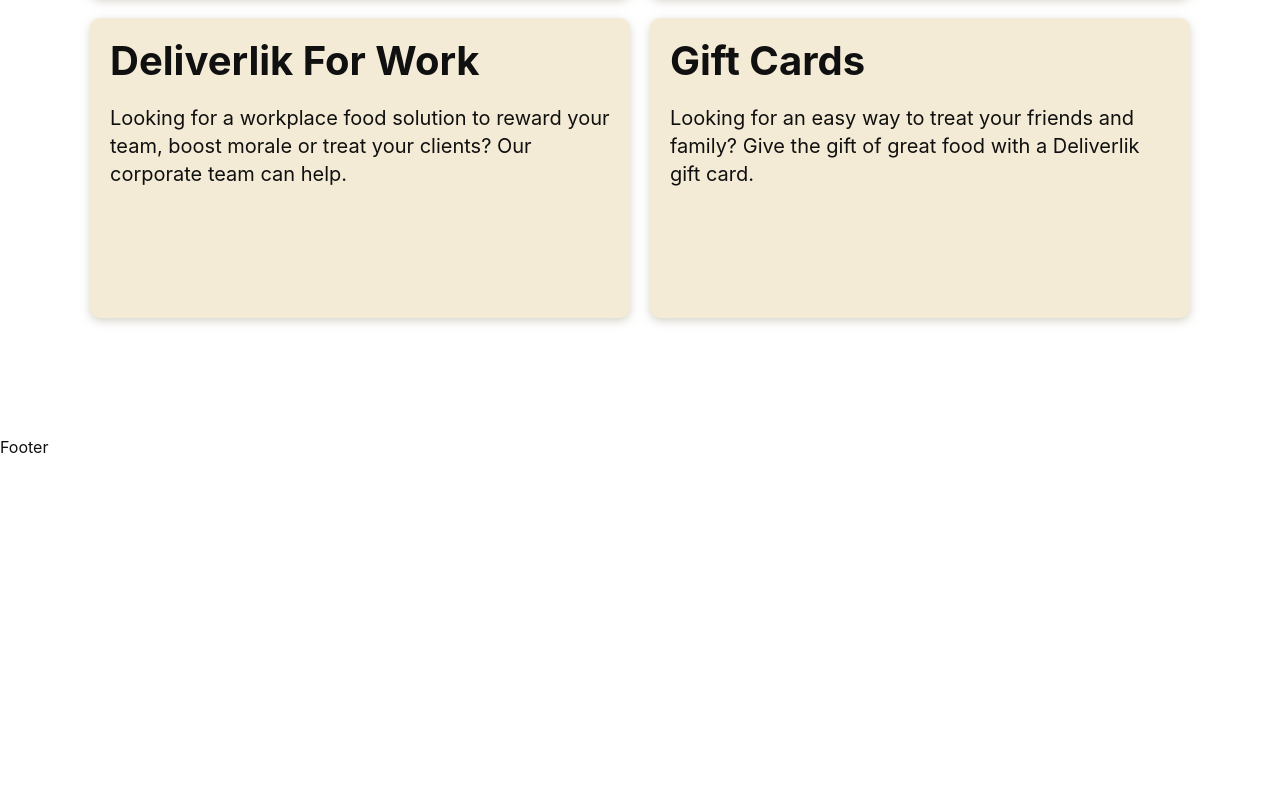
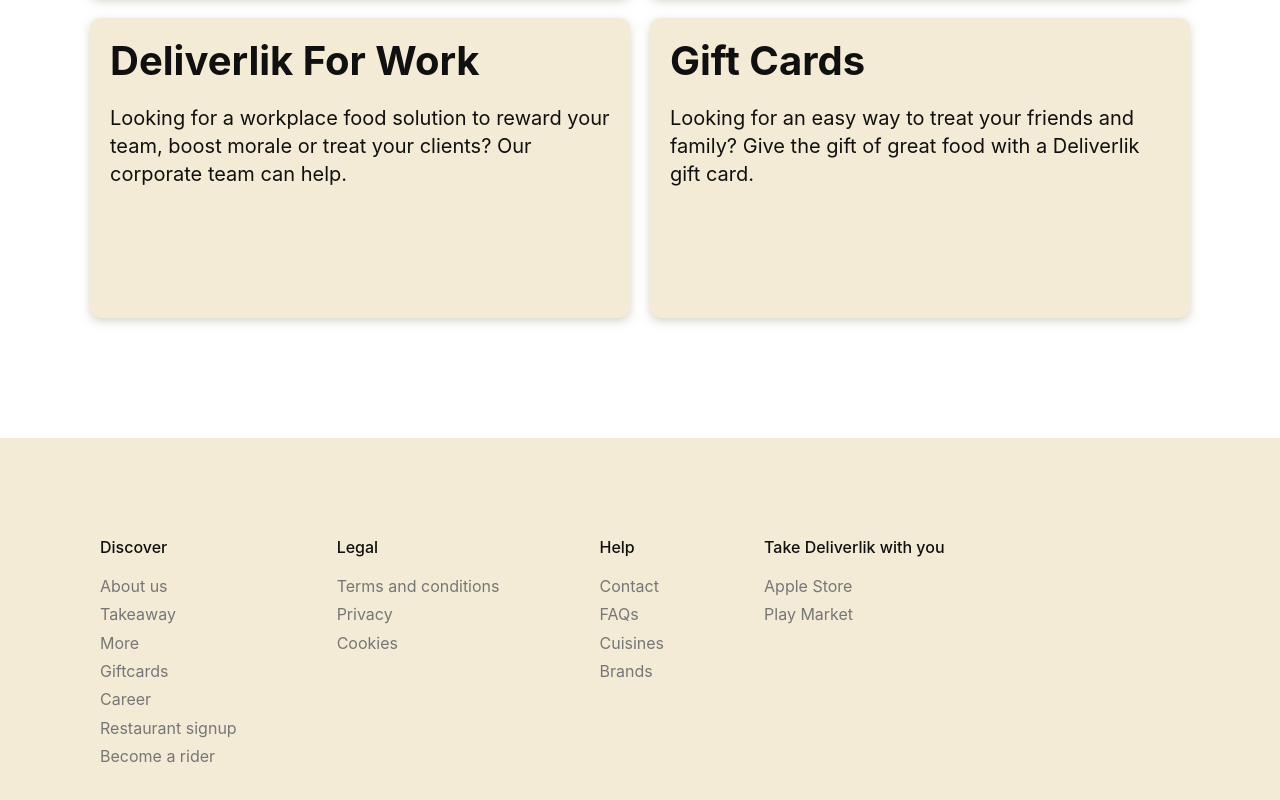
Before and after one commit to hotriluc/deliverlik, a React (Vite) app in the folder deliverlik-fe/: page / in a window 1280 px wide. Shown: the part 2557-3357 px from the top of the page. Before the commit the page ends 3014 px from the top, so only its background shows below. Built offline with nearby package versions, Linux system fonts and the light colour scheme.

Commit message:
feat: add footer

```diff
--- /dev/null
+++ b/deliverlik-fe/src/components/footer/Footer.tsx
@@ -0,0 +1,94 @@
+import React from "react";
+import styled from "styled-components";
+import { IFooterMenu } from "../../interfaces/Footer.interface";
+
+const FooterBox = styled.footer`
+  display: flex;
+  gap: 10rem;
+  padding: 10rem;
+  background-color: ${(props) => props.theme.colors.primary};
+  color: ${(props) => props.theme.colors.secondary};
+`;
+
+const FooterMenu = styled.div`
+  p {
+    font-weight: 500;
+    margin-bottom: 2rem;
+  }
+
+  ul {
+    list-style: none;
+    display: flex;
+    flex-direction: column;
+    gap: 1rem;
+  }
+
+  a:link,
+  a:active,
+  a:visited {
+    text-decoration: none;
+    color: ${(props) => props.theme.colors.accentOne};
+  }
+`;
+
+// const Footer;
+
+const footerMenu: Array<IFooterMenu> = [
+  {
+    title: "Discover",
+    links: [
+      { title: "About us", link: "/" },
+      { title: "Takeaway", link: "/" },
+      { title: "More", link: "/" },
+      { title: "Giftcards", link: "/" },
+      { title: "Career", link: "/" },
+      { title: "Restaurant signup", link: "/" },
+      { title: "Become a rider", link: "/" },
+    ],
+  },
+  {
+    title: "Legal",
+    links: [
+      { title: "Terms and conditions", link: "/" },
+      { title: "Privacy", link: "/" },
+      { title: "Cookies", link: "/" },
+    ],
+  },
+  {
+    title: "Help",
+    links: [
+      { title: "Contact", link: "/" },
+      { title: "FAQs", link: "/" },
+      { title: "Cuisines", link: "/" },
+      { title: "Brands", link: "/" },
+    ],
+  },
+  {
+    title: "Take Deliverlik with you",
+    links: [
+      { title: "Apple Store", link: "/" },
+      { title: "Play Market", link: "/" },
+    ],
+  },
+];
+
+const Footer = () => {
+  return (
+    <FooterBox>
+      {footerMenu.map((item) => (
+        <FooterMenu key={item.title}>
+          <p>{item.title}</p>
+          <ul>
+            {item.links?.map((el) => (
+              <li key={el.title}>
+                <a href={el.link}>{el.title}</a>
+              </li>
+            ))}
+          </ul>
+        </FooterMenu>
+      ))}
+    </FooterBox>
+  );
+};
+
+export default Footer;
--- a/deliverlik-fe/src/routes/Root.tsx
+++ b/deliverlik-fe/src/routes/Root.tsx
@@ -1,4 +1,5 @@
 import { Outlet } from "react-router-dom";
+import Footer from "../components/footer/Footer";
 import Navigation from "../components/navigation/Navigation";
 
 const Root = () => {
@@ -6,7 +7,7 @@
     <>
       <Navigation />
       <Outlet />
-      <footer>Footer</footer>
+      <Footer />
     </>
   );
 };
```
Also changed, not shown: deliverlik-fe/src/interfaces/Footer.interface.ts (added, +9 -0 lines).
